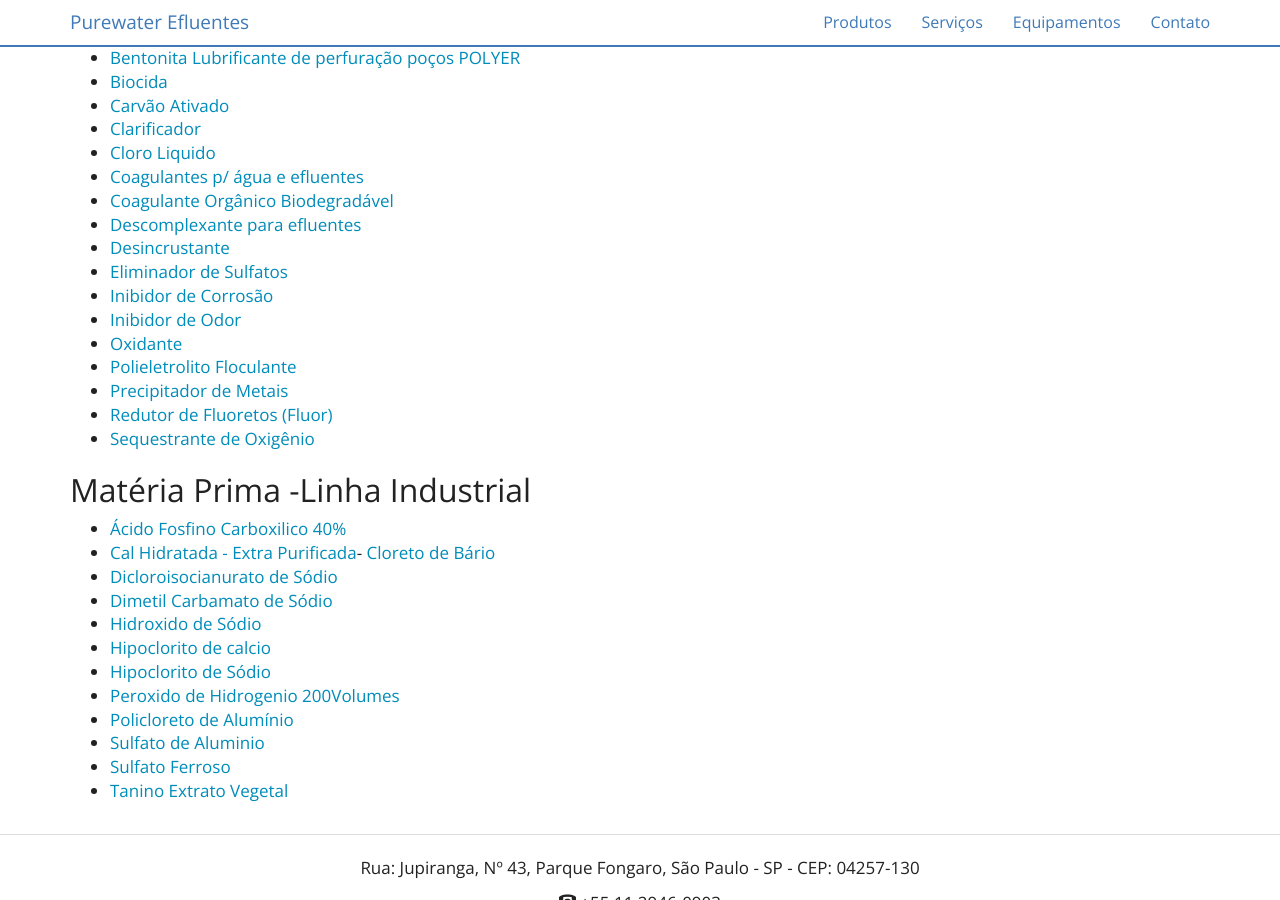
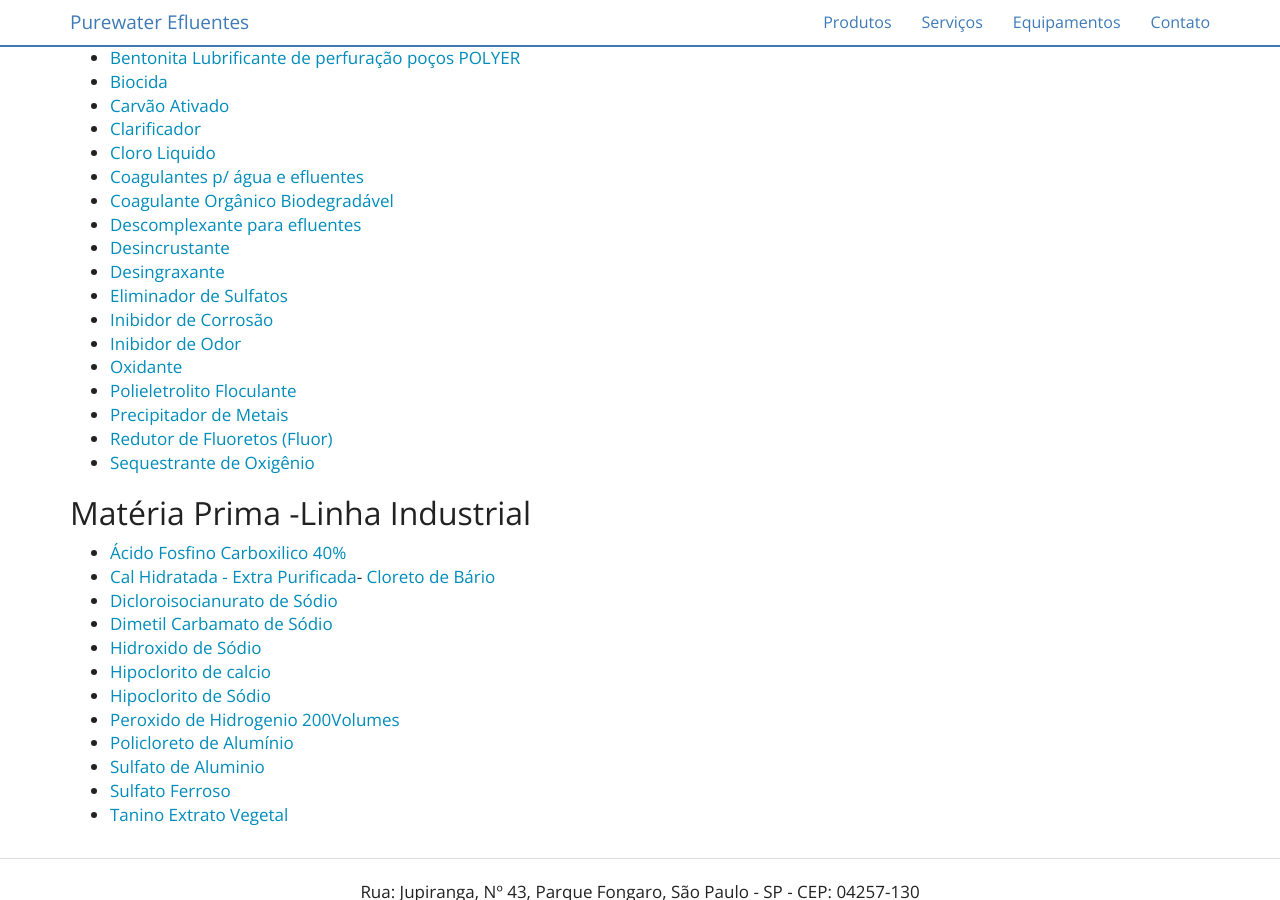
Before and after one commit to purewaterefluentes/purewaterefluentes.github.io, a Jekyll site: the page built from produtos/index.md, in a window 1280 px wide and 900 px high, scrolled down 497 px. Built offline with Jekyll 4.4.1, drawn with Linux system fonts in a browser that asks for light colours; nearby versions of some CDN libraries; library files that are not in the unit come from our copies.

Commit message:
Update index.md

```diff
--- a/produtos/index.md
+++ b/produtos/index.md
@@ -20,6 +20,7 @@ subtitle: Produtos químicos para tratamento de água e efluentes industriais
 - [Coagulante Orgânico Biodegradável](coagulante-organico-biodegradavel.html)
 - [Descomplexante para efluentes](descomplexante.html)
 - [Desincrustante](desincrustante.html)
+- [Desingraxante](desingraxante.html)
 - [Eliminador de Sulfatos](eliminador-de-sulfatos.html)
 - [Inibidor de Corrosão](inibidor-de-corrosao.html)
 - [Inibidor de Odor](inibidor-de-odor.html)
```
